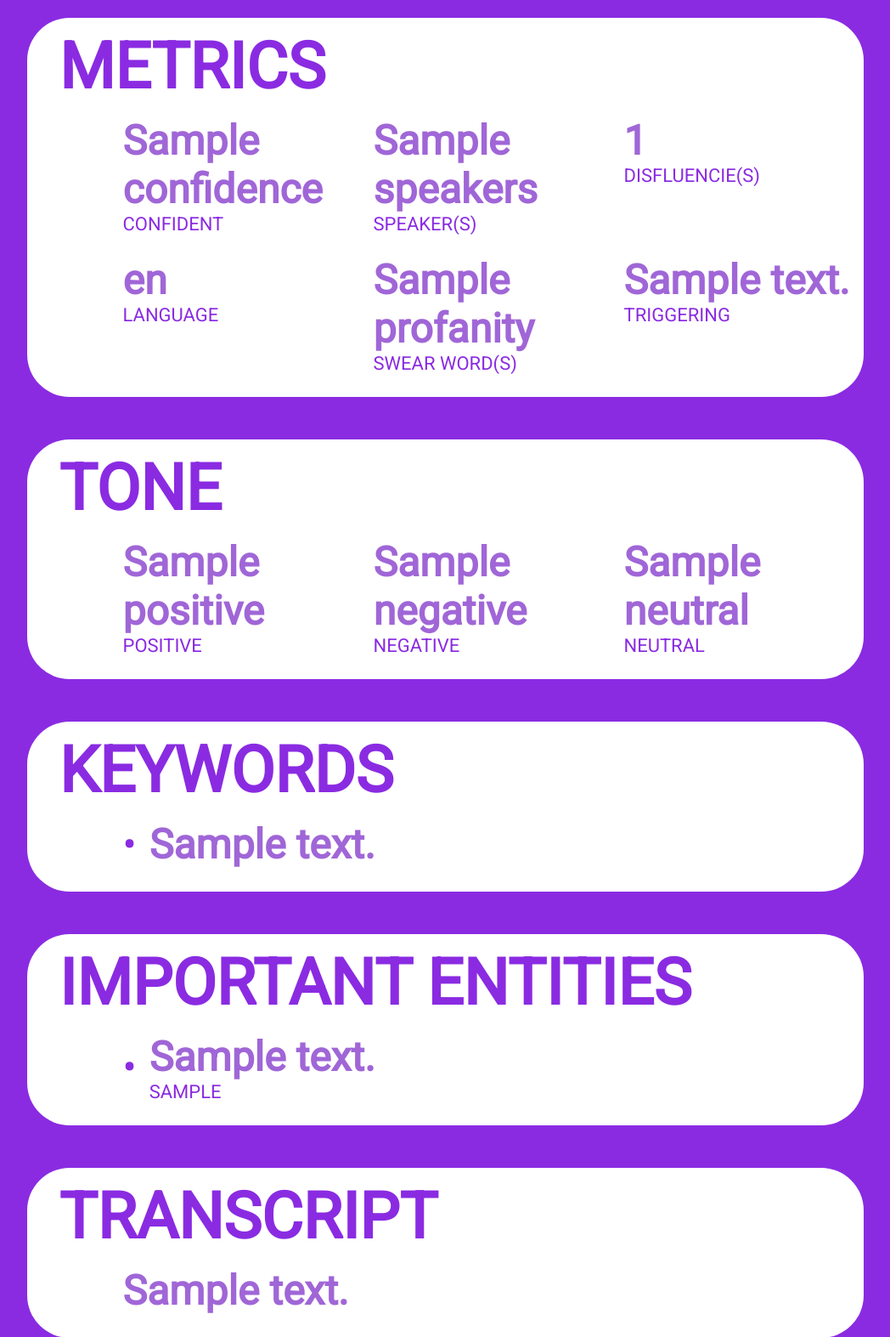
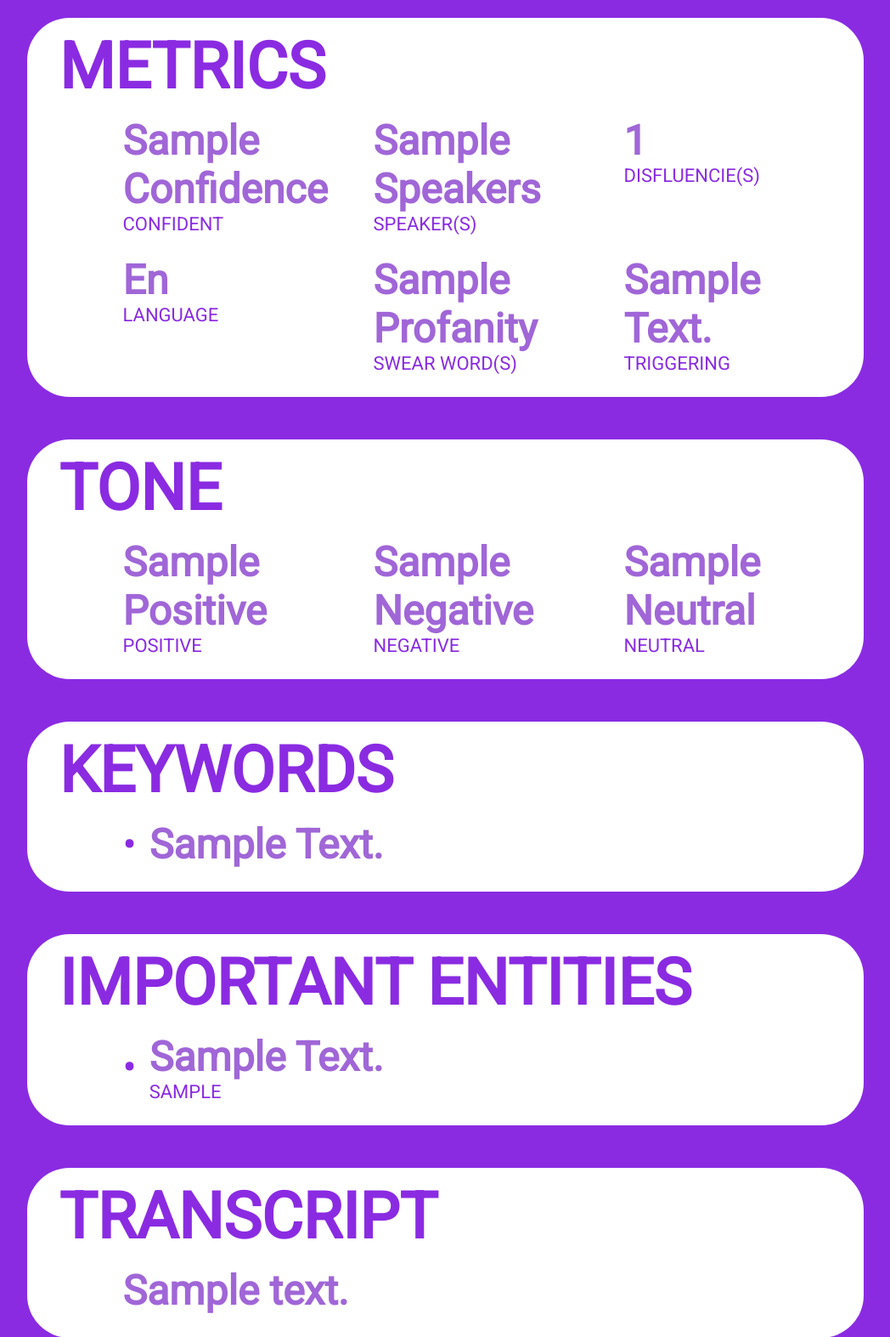
Before and after one commit to AvramBaicu/AudioAssembly, a Flask app: template AudioAssembly/templates/report.html in a window 1280 px wide. Shown: the part 230-1803 px from the top of the page at 85% size, without its empty margins (68-1116 px from the left). Run offline with Flask 2, Linux system fonts and the light colour scheme; the template is opened without the code that fills it: most values are stand-ins (such as "Sample title", 1, 10 or a date in 2020).

Commit message:
Update report.css

```diff
--- a/AudioAssembly/static/report.css
+++ b/AudioAssembly/static/report.css
@@ -68,6 +68,7 @@ body {
   color: rgb(160, 102, 215);
   font-size: 48px;
   font-weight: bold;
+  text-transform: capitalize;
 }
 
 .text {
```
